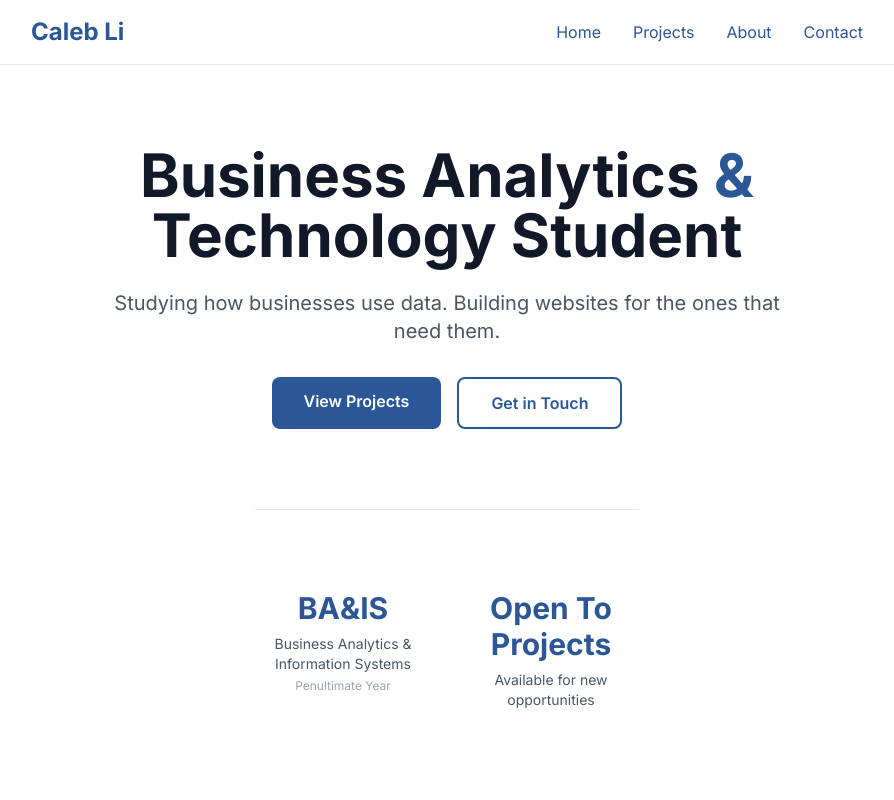
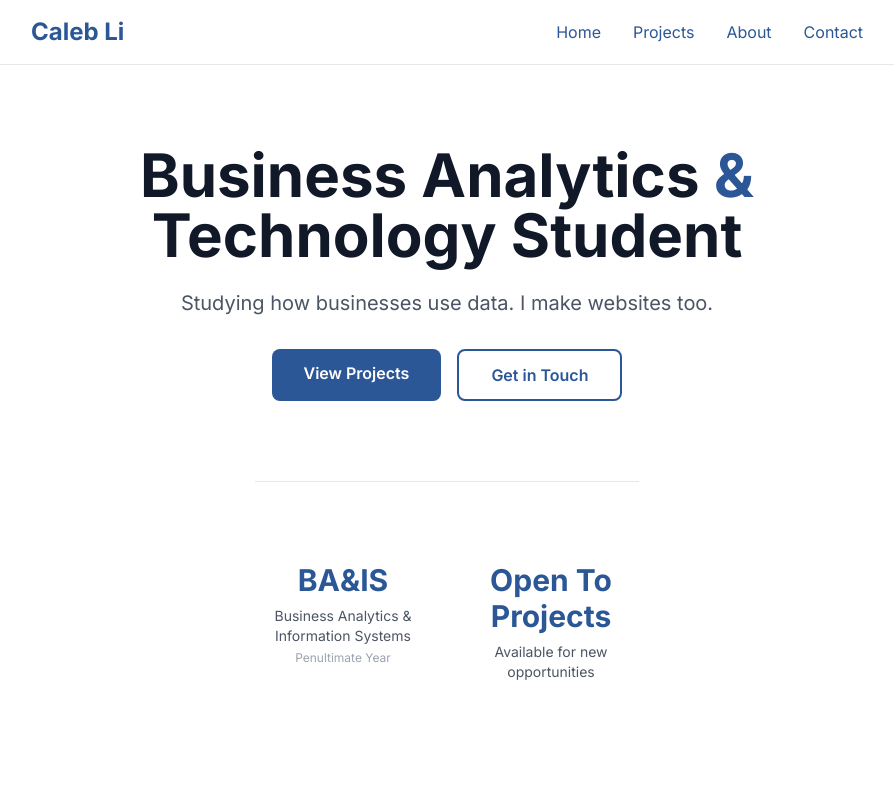
Before and after one commit to cc0b/portfolio, a Next.js app: page / in a window 1280 px wide. Shown: the top 800 px of the page, without its empty margins (193-1087 px from the left). Built offline with nearby package versions, Linux system fonts and the light colour scheme.

Commit message:
changed hero text

```diff
--- a/src/app/about/page.tsx
+++ b/src/app/about/page.tsx
@@ -22,7 +22,7 @@ export default function About() {
             <div className="prose dark:prose-invert max-w-none">
               <p className="text-lg text-gray-600 dark:text-gray-400 mb-6">
                 I'm Caleb Li, a penultimate-year Business Analytics & Information Systems student at the University of Auckland.
-                 I bridge the gap between business needs and technology through thoughtful product thinking and pragmatic engineering.
+                 I try to bridge the gap between business needs and tech through thoughtful product thinking and practical solutions.
                  I also like to make websites sometimes.
               </p>
 
--- a/src/app/page.tsx
+++ b/src/app/page.tsx
@@ -22,7 +22,7 @@ export default function Home() {
               Business Analytics <span className="text-[#2B5797]">&</span> Technology Student
             </h1>
             <p className="text-lg sm:text-xl text-gray-600 dark:text-gray-300 mb-8 max-w-2xl mx-auto">
-              Studying how businesses use data. Building websites for the ones that need them.
+              Studying how businesses use data. I make websites too.
             </p>
             <div className="flex gap-4 justify-center flex-wrap">
               <Link
```
